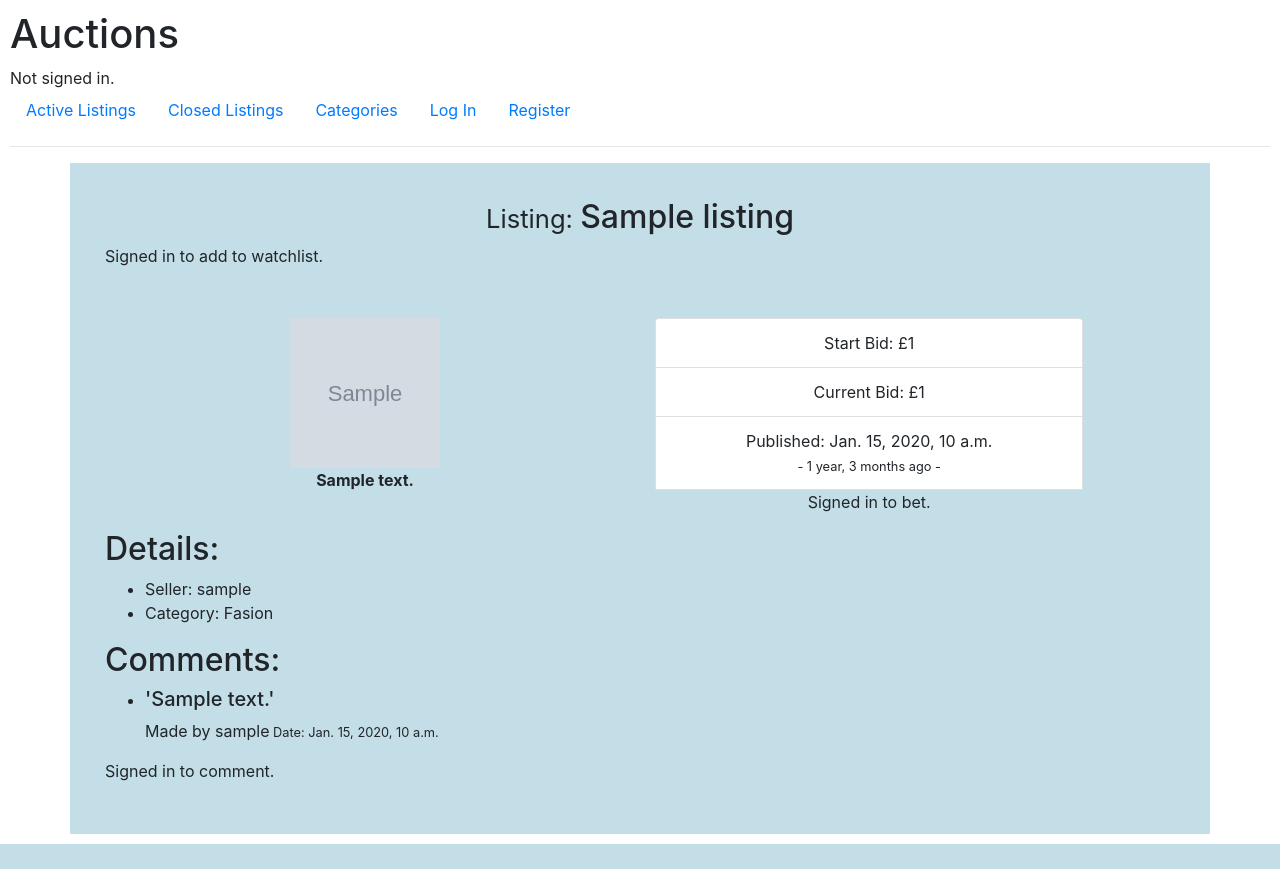
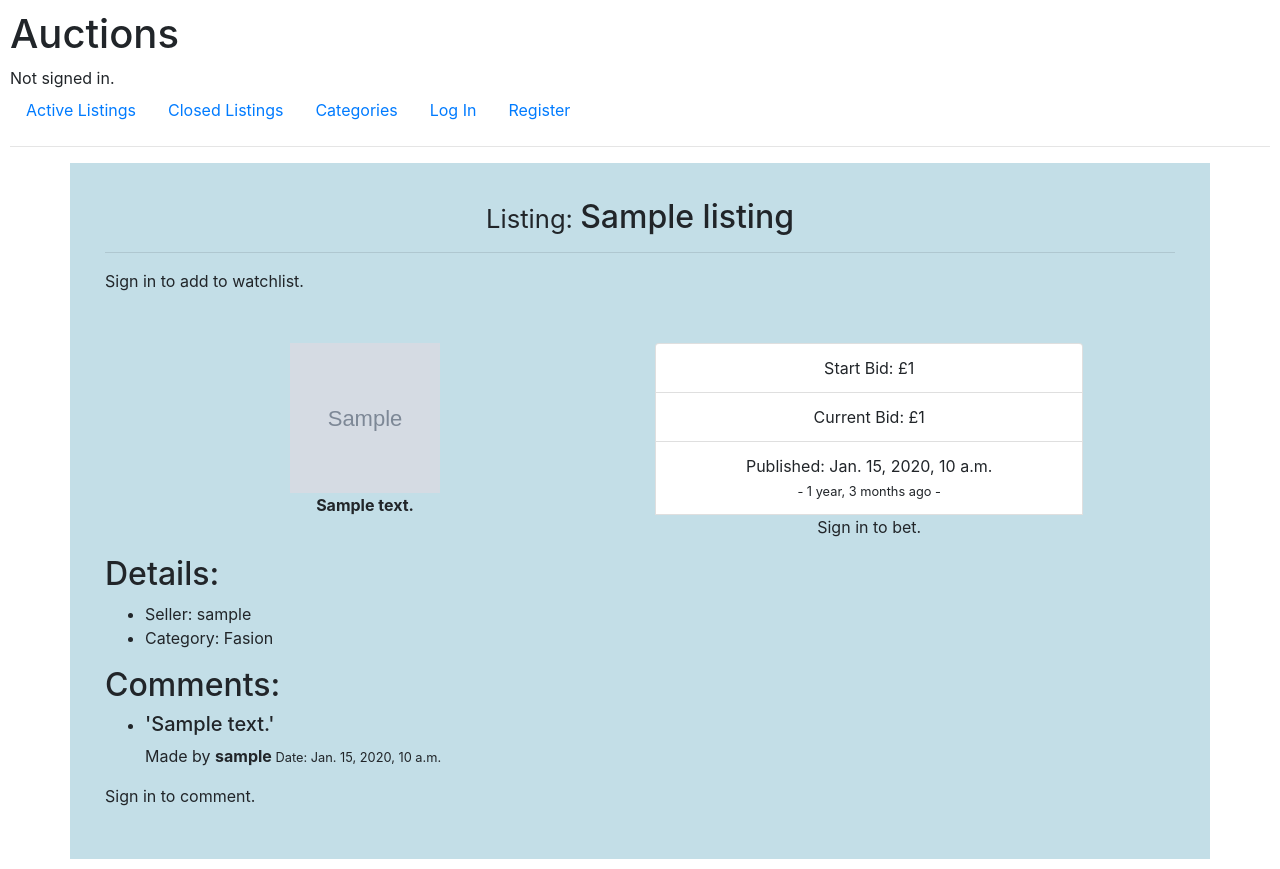
Before and after one commit to Maciek-cod/my-first-blog, a Django app: page /auctions/listing/1 in a window 1280 px wide. Before the commit the page ends 844 px from the top, so only its background shows below. Run offline with Django 3.2, Linux system fonts and the light colour scheme; tables that the repository leaves empty hold one stand-in row (values such as "Sample post"); grey boxes marked "Sample" are stand-in pictures; some libraries are stand-ins or nearby versions.

Commit message:
New auction app changes

```diff
--- a/auctions/templates/auctions/create.html
+++ b/auctions/templates/auctions/create.html
@@ -1,8 +1,8 @@
 {% extends "auctions/layout.html" %}
 
 {% block body %}
-    <div class="container text-center">
-        <h2>Create New Listing</h2>
+    <div class="container">
+        <h2 class="text-center">Create New Listing</h2>
 
         {% if message %}
             {{ message }}
--- a/auctions/templates/auctions/listing.html
+++ b/auctions/templates/auctions/listing.html
@@ -6,6 +6,7 @@
     {% if listing.active %}
         <div class="container" id="listing_page">
             <h2 class="text-center"><small>Listing: </small>{{ listing.title }}</h2>
+            <hr>
 
                 {% if user.is_authenticated %}
                     <a href="{% url 'watchlistadd' listing.id %}" role="button" class="btn btn-outline-success btn-sm">Add to Watchlist</a>
@@ -15,7 +16,7 @@
                         <a href="{% url 'close_listing' listing.id %}" role="button" class="btn btn-outline-danger btn-sm float-right">Close Listing</a>
                     {% endif %}
                 {% else %}
-                    <p>Signed in to add to watchlist.</p>
+                    <p>Sign in to add to watchlist.</p>
                 {% endif %}
 
             <div class="row text-center" id="listing_info_page">
@@ -43,7 +44,7 @@
                             <input type="submit" value="Place Bid" class="btn-primary">
                         </form>
                     {% else %}
-                        <p>Signed in to bet.</p>
+                        <p>Sign in to bet.</p>
                     {% endif %}
                 </div>
             </div>
@@ -57,7 +58,7 @@
             <h2>Comments: </h2>
             <ul>
             {% for comment in comments %}
-                <li><h5>'{{ comment }}'</h5><p>Made by {{ comment.user}}<small> Date: {{ comment.date }}</small></p></li>
+                <li><h5>'{{ comment }}'</h5><p>Made by <b>{{ comment.user}}</b><small> Date: {{ comment.date }}</small></p></li>
             {% endfor %}
             </ul>
             {% endif %}
@@ -69,7 +70,7 @@
                     <input type="submit" value="Save Comment" class="btn-primary">
                 </form>
             {% else %}
-                <p>Signed in to comment.</p>
+                <p>Sign in to comment.</p>
             {% endif %}
 
         </div>
```
